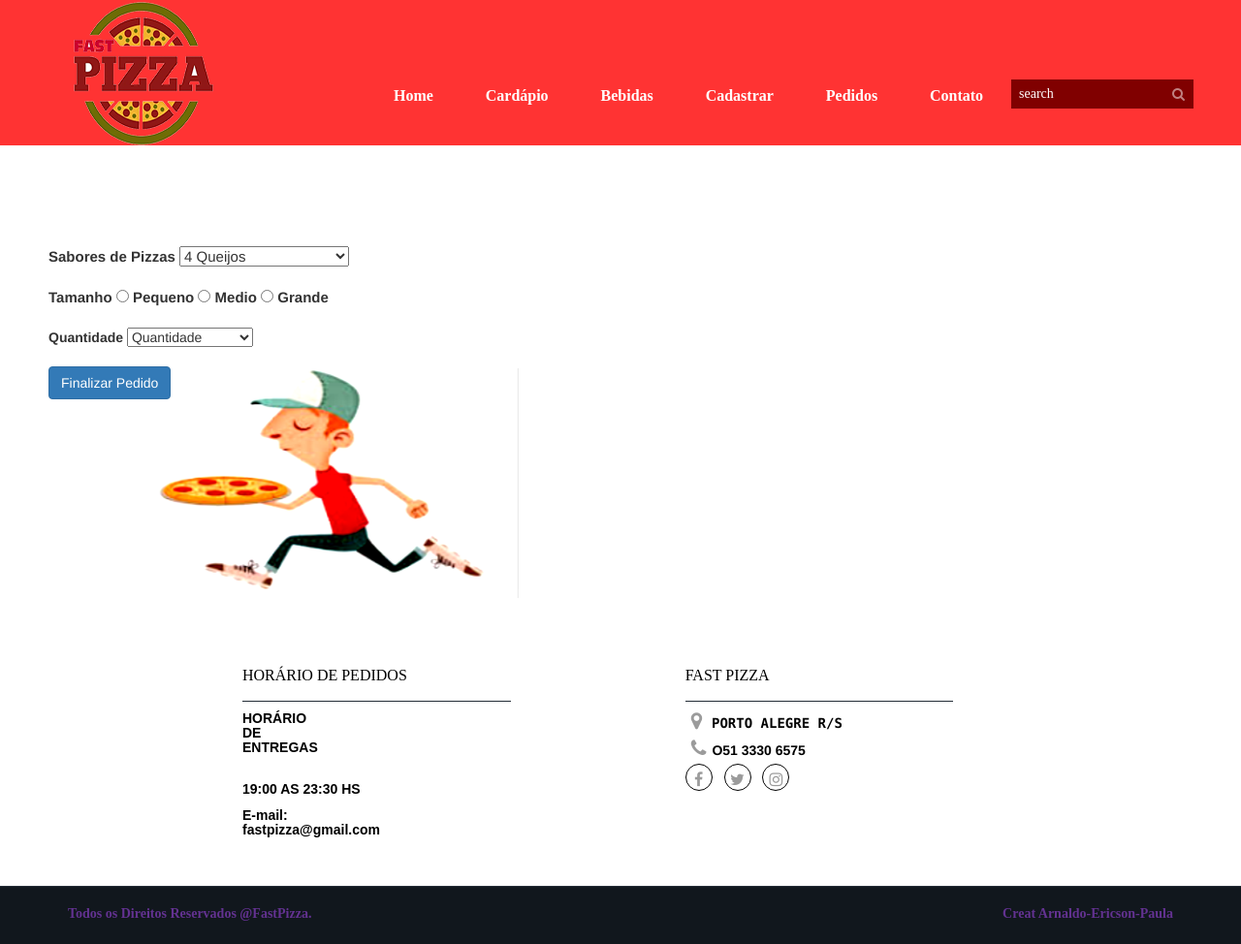
After one commit to paulaazambuja/projeto-pizzaria, a PHP site: page /pedidos.html in a window 1280 px wide. The commit adds this page. Shown: the whole page at 97% size. Run offline with PHP 8.4, Linux system fonts and the light colour scheme; some libraries are stand-ins or nearby versions; some web fonts are replaced.

```diff
--- /dev/null
+++ b/pedidos.html
@@ -0,0 +1,204 @@
+<!DOCTYPE html>
+<html>
+<head>
+	<meta charset="utf-8">
+	<title>Fast Pizza</title>
+	<link rel="stylesheet" href="lib/bootstrap/css/bootstrap.min.css">
+	<link rel="stylesheet" href="https://maxcdn.bootstrapcdn.com/font-awesome/4.5.0/css/font-awesome.min.css">
+	<link rel="stylesheet" type="text/css" href="css/pedidos.css">
+</head>
+<body>
+<header>
+	<div class="container">
+		<img id="logotipo" src="img/logotipo.PNG" alt="Logotipo">
+	</div>
+
+	<div class="container">
+	<div class="row">
+	<nav id="menu" class="pull-right">
+		<ul>
+		<li><a href="index.html">Home</a></li>
+		<li><a href="cardapio.html">Cardápio</a></li>
+		<li><a href="#">Bebidas</a></li>
+		<li><a href="#">Cadastrar</a></li>
+		<li><a href="pedidos.html">Pedidos</a></li>
+		<li><a href="#">Contato</a></li>
+
+	<li class="search">
+	<div class="input-group">
+	<input type="search" placeholder="search">
+	<span class="input-group-btn">
+	<button type="button"><i class="fa fa-search"></i></button>
+		</span>
+		</div>
+			</li>
+			</ul>
+			</nav>
+			</div>
+			</div>
+
+<div class="form-group formulario">
+	<div class="sabores">
+		<label for="menu">Sabores de Pizzas</label>
+		<select name="menu" id="Sabores">
+		<optgroup>
+			<option value="menu"selected>4 Queijos</option>
+			<option value="menu">Bacon</option>
+			<option value="menu">Calabreza</option>
+			<option value="menu">Frango com Catupiri</option>
+			<option value="menu">Camarão</option>
+			<option value="menu">mexicana</option>
+			<option value="menu">Americana</option>
+			<option value="menu">A moda da casa</option>
+			<option value="menu">Brocolis com bacon</option>
+			<option value="menu">California</option>
+			<option value="menu">Canadense</option>
+			<option value="menu">Columbina</option>
+			<option value="menu">Coreana</option>
+			<option value="menu">Alho</option>
+			<option value="menu">Atum</option>
+			<option value="menu">banana Caramelada</option>
+			<option value="menu">batata Palha</option>
+			<option value="menu">Champignon</option>
+		</optgroup>
+		</select>
+	</div>
+
+	<div>
+		<div class="tamanho">
+		<label>Tamanho</label>
+	   	<input type="radio" name="Tamanho" id="Pequeno" >
+	    <label for="tamanho">Pequeno</label>
+	    <input type="radio" name="Tamanho" id="Medio" >
+	    <label for="tamanho">Medio</label>
+	   	<input type="radio" name="Tamanho" id="Grande" >
+	    <label for="tamanho">Grande</label>
+	</div>
+	</div>
+
+	<div class="form-group2">
+	<label for="menu">Quantidade</label>
+	<select name="menu" id="Quantidade">
+		<optgroup>
+			<option value="menu" selected>Quantidade</option>
+			<option value="menu">1</option>
+			<option value="menu">2</option>
+			<option value="menu">3</option>
+			<option value="menu">4</option>
+			<option value="menu">5</option>
+			<option value="menu">6</option>
+			<option value="menu">7</option>
+			<option value="menu">8</option>
+			<option value="menu">9</option>
+			<option value="menu">10</option>
+			<option value="menu">Outros Valores</option>
+		</optgroup>
+	</select>
+	</div>
+</div>
+	<div class="button">
+	<button type="submit" class="btn btn-primary">Finalizar Pedido</button>
+	</div>
+</header>
+
+<!-- <section>
+	<div id="call-to-action">
+	<div class="container">
+	<div class="row text-center">
+	</div>
+
+
+
+	<div class="row">
+		<hr>
+	<h2>Vídeos</h2>
+
+	<video src="mp4/past-pizz.mp4" controls></video>
+		</div>
+		</div>
+		</div>
+
+	</section> -->
+
+		<footer>
+			<div class="row row-vermelho">
+			<div class="container">
+			<div class="row">
+
+		</div>
+		<img class="massa-pizza" src="img/massa-pizza.PNG" alt="massa-pizza">
+		<div class="col-md-10"><!-- col-md-10 siguinifica (ciluna ,Media de 10)-->
+		<div class="row row-cols"><!--O row row-cols serve para locar as 3 colunas , col-md-4  col-popular-post ,col-md-4  col-links e col-md-4  col-get-in-touch . Assim fica um grid de 12 distribuido em 100% com 3x de col-md-4. -->
+		<div class="col-md-4 col-popular-post">
+
+		<h4>HORÁRIO DE PEDIDOS</h4>
+		<ul class="list-unstyled">
+		<li>
+		<h5>HORÁRIO DE ENTREGAS</h5>
+		<time>19:00 AS 23:30 HS</time>
+		</li>
+		<li>
+		<h5>E-mail: fastpizza@gmail.com</h5>
+		</li>
+		</ul>
+		</div>	<!-- Essa div fecha col-popular-post. -->
+
+
+
+	<div class="col-md-4 col-get-in-touch">
+		<h4>FAST PIZZA</h4>
+		<address><!--A tag address serve para agrupar elementos embutidos en elementos em um documento, Ela não fornece nenhuma alteração visual ela fornece uma maneira de um gancho numa parte de um texto ou parte de um documento -->
+	<i class="fa fa-map-marker"></i> <samp>PORTO ALEGRE R/S</samp>
+		</address>
+	<p><a href="tel:(51)3038 6575"><i class="fa fa-phone"></i>O51 3330 6575</a></p>
+	<ul class="list-unstyled list-socials">
+		<li>
+	<a href="#" target="_blank"><i class="fa fa-facebook"></i></a><!-- -->
+		</li>
+	<li><a href="#" target="_blank"><i class="fa fa-twitter"></i></a>
+		</li>
+	<li><a href="#" target="_blank"><i class="fa fa-instagram"></i></a>
+		</li>
+
+		</ul>
+		</dir>
+		 </div>
+
+		</div>
+
+		</div>
+
+		</div>
+
+		</div>
+	<div class="row row-cinza-escuro">
+		<div class="container">
+		<p class="pull-left">Todos os Direitos Reservados @FastPizza.</p>
+		<p class="pull-right text-roxo">Creat Arnaldo-Ericson-Paula </p>
+		</div>
+		</div>
+			</footer>
+
+
+		<script src="lib/jquery/jquery.min.js"></script>
+		<script src="lib/owl.carousel/owl-carousel/owl.carousel.min.js"></script>
+		<script src="lib/bootstrap/js/bootstrap.min.js"></script>
+		<script>
+		$(document).ready(function(){
+				$("#logotipo").on("mouseover",function(){
+					$("#banner h1").addClass("efeito");
+				}).on("mouseout",function(){
+					$("#banner h1").removeClass("efeito");
+				});
+				$("#input-search").on("focus",function(){
+					$("li.search").addClass("ativo");
+				}).on("blur",function(){
+					$("li.search").removeClass("ativo");
+				});
+				$(".thumbnails").owlCarousel({
+					item : 4
+				});
+			});
+		</script>
+</body>
+</html>
```
Also changed, not shown: cardapio.html (added, +195 -0 lines), index.html (added, +160 -0 lines), css/estilo.css (line endings or trailing spaces), css/pedidos.css (line endings or trailing spaces), js/script.js (line endings or trailing spaces), 1 other file.
